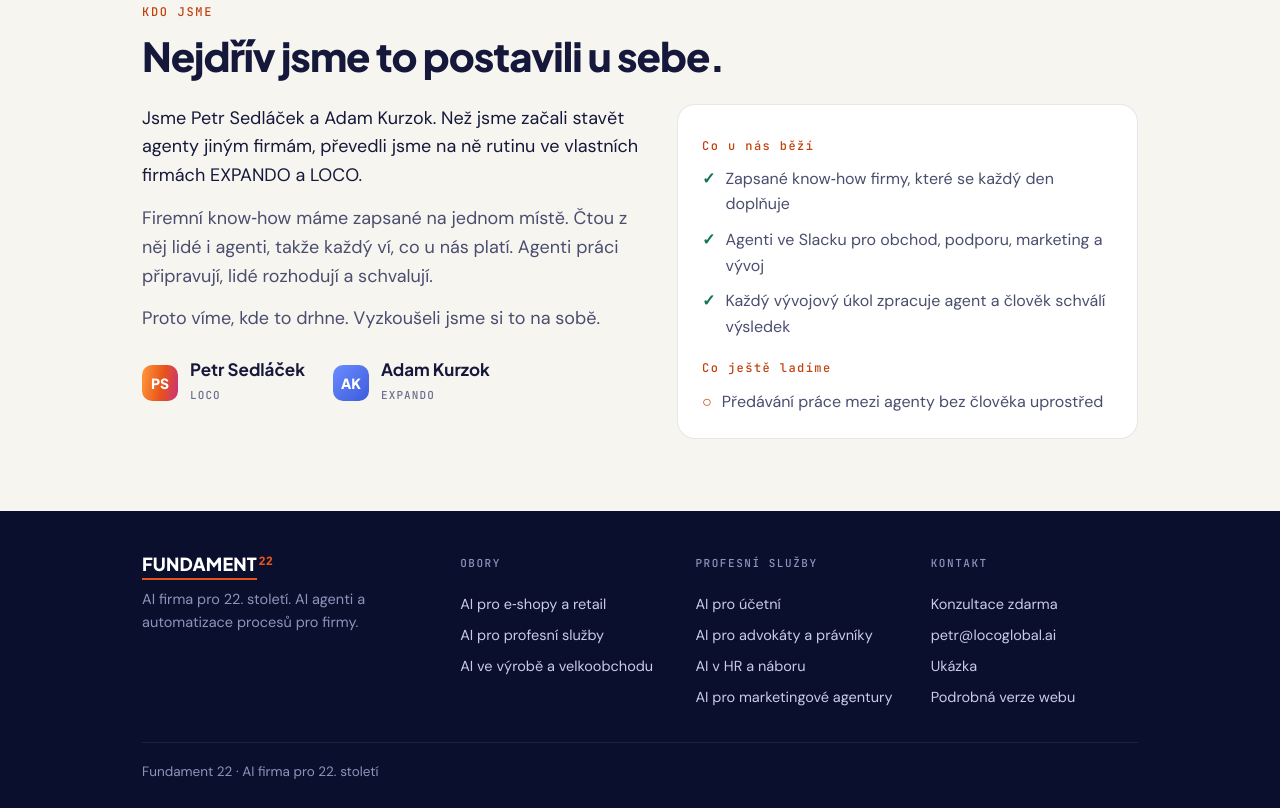
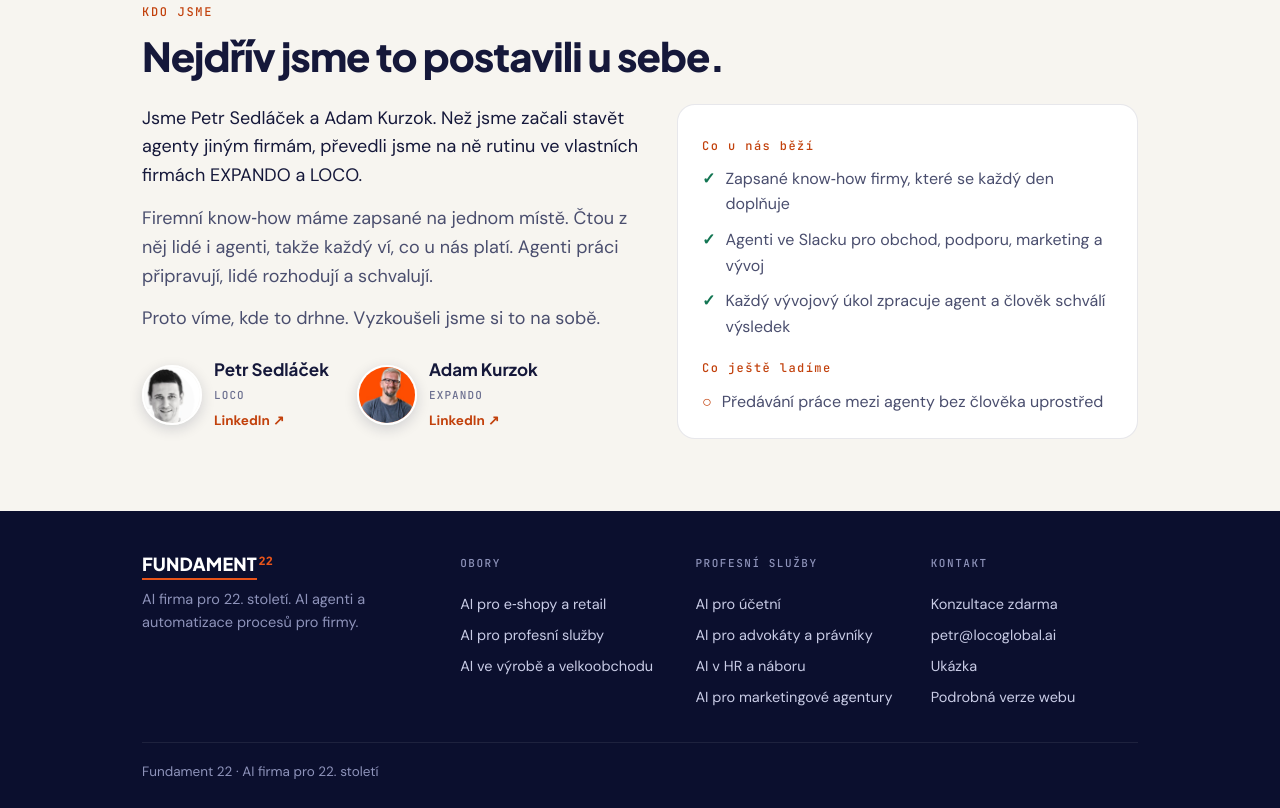
Before and after one commit to adamku8/fundament22-com, a plain HTML site: page index.html in a window 1280 px wide. Shown: the part 4979-5787 px from the top of the page. Drawn offline with Linux system fonts and the light colour scheme.

Commit message:
Kdo jsme: fotky Petra a Adama a odkazy na LinkedIn
Co-Authored-By: Claude Fable 5.2 <noreply@anthropic.com>

```diff
--- a/index.html
+++ b/index.html
@@ -343,6 +343,10 @@ footer nav{display:grid;gap:8px;align-content:start}
 .saves .st b{display:block;font-size:14px;line-height:1.25;color:#fff}
 .saves .st span{display:block;font-size:12.5px;line-height:1.3;color:#A9ADCB;margin-top:2px}
 @media(max-width:600px){.saves .now{font-size:48px}.saves .st b{font-size:13px}.saves .st span{font-size:12px}}
+a.pp{text-decoration:none;color:inherit}
+.pp img{flex:none;width:60px;height:60px;border-radius:50%;object-fit:cover;border:2px solid #fff;box-shadow:0 4px 14px rgba(21,24,58,.16)}
+.pp .li{display:block;font-size:13.5px;font-weight:700;color:var(--or2);margin-top:3px}
+a.pp:hover .li{text-decoration:underline}
 </style>
 </head>
 <body>
@@ -475,7 +479,7 @@ footer nav{display:grid;gap:8px;align-content:start}
 <p>Jsme Petr Sedláček a Adam Kurzok. Než jsme začali stavět agenty jiným firmám, převedli jsme na ně rutinu ve vlastních firmách EXPANDO a LOCO.</p>
 <p>Firemní know‑how máme zapsané na jednom místě. Čtou z něj lidé i agenti, takže každý ví, co u nás platí. Agenti práci připravují, lidé rozhodují a schvalují.</p>
 <p>Proto víme, kde to drhne. Vyzkoušeli jsme si to na sobě.</p>
-<div class="ppl"><div class="pp"><span class="av">PS</span><div><b>Petr Sedláček</b><small>LOCO</small></div></div><div class="pp"><span class="av b">AK</span><div><b>Adam Kurzok</b><small>EXPANDO</small></div></div></div>
+<div class="ppl"><a class="pp" href="https://www.linkedin.com/in/petr-sedl%C3%A1%C4%8Dek-13517389/" target="_blank" rel="noopener"><img src="assets/tym/petr-sedlacek.jpg" width="60" height="60" alt="Petr Sedláček" loading="lazy"><div><b>Petr Sedláček</b><small>LOCO</small><span class="li">LinkedIn ↗</span></div></a><a class="pp" href="https://www.linkedin.com/in/adamkurzok/" target="_blank" rel="noopener"><img src="assets/tym/adam-kurzok.jpg" width="60" height="60" alt="Adam Kurzok" loading="lazy"><div><b>Adam Kurzok</b><small>EXPANDO</small><span class="li">LinkedIn ↗</span></div></a></div>
 </div>
 <div class="card runs">
 <p class="n">Co u nás běží</p>
```
Also changed, not shown: ai-pro-advokaty/index.html (+4 -0 lines), ai-pro-e-shopy/index.html (+4 -0 lines), ai-pro-marketingove-agentury/index.html (+4 -0 lines), ai-pro-profesni-sluzby/index.html (+4 -0 lines), ai-pro-ucetni/index.html (+4 -0 lines), ai-v-hr/index.html (+4 -0 lines), ai-ve-vyrobe-a-velkoobchodu/index.html (+4 -0 lines), assets/tym/adam-kurzok.jpg (added), assets/tym/petr-sedlacek.jpg (added).
